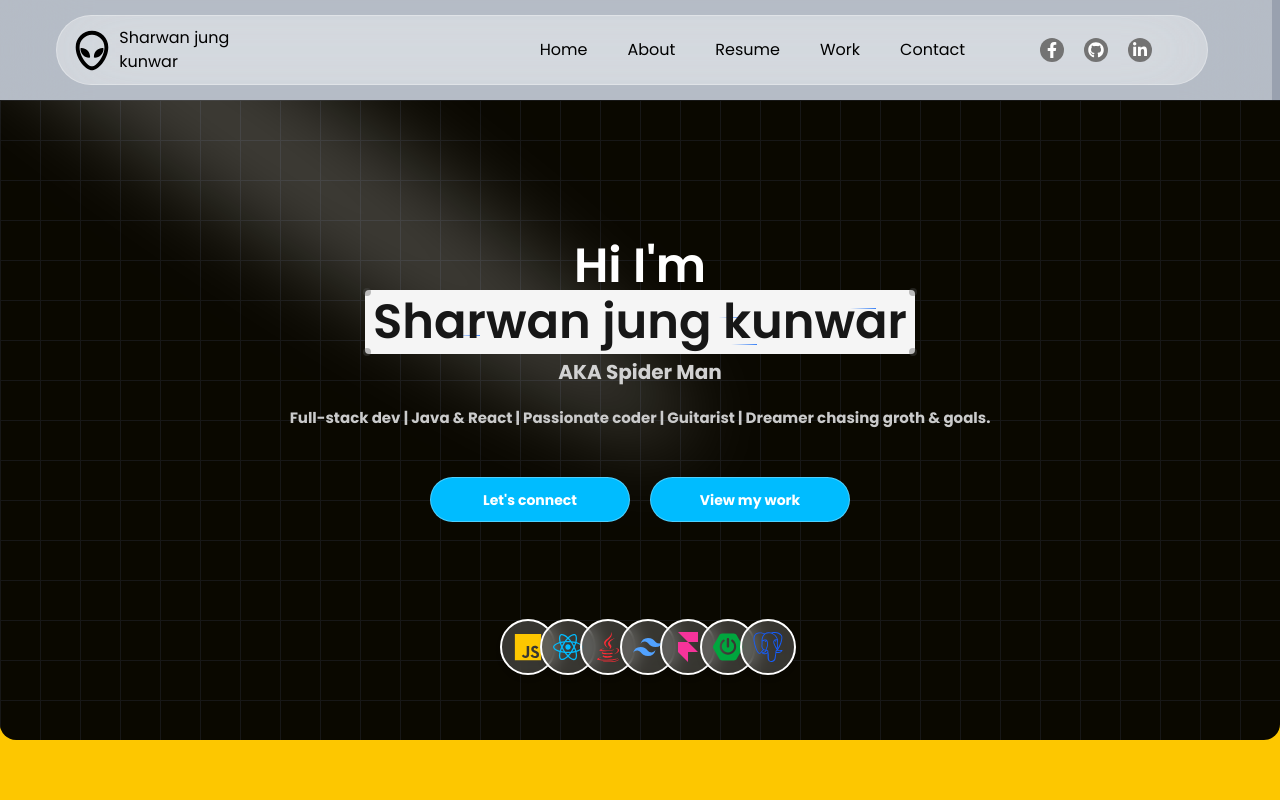
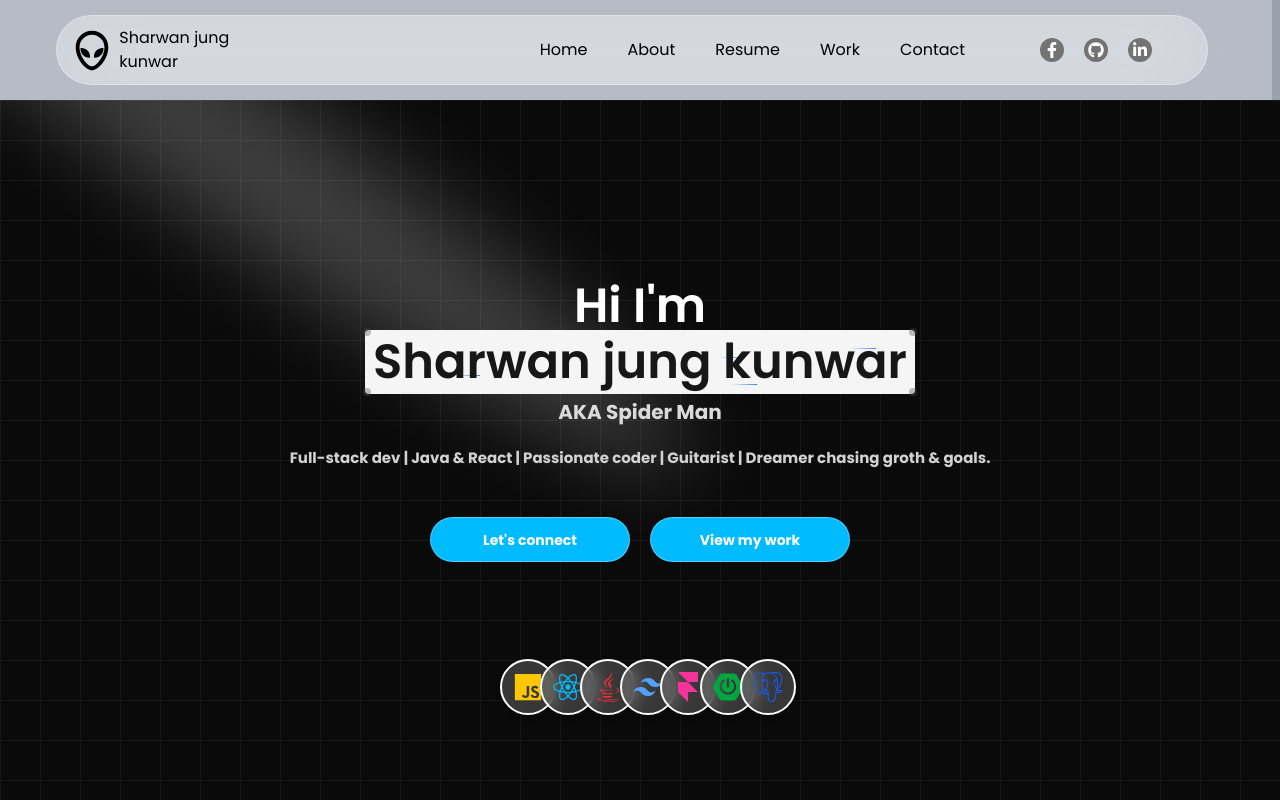
Before and after one commit to SharwanKunwar/Sharwan-Jung-Kunwar, a React (Vite) app: page / in a window 1280 px wide. Built offline with nearby package versions, Linux system fonts and the light colour scheme.

Commit message:
updated sizes

```diff
--- a/src/App.jsx
+++ b/src/App.jsx
@@ -75,7 +75,7 @@ function App() {
     <>
 
       {/* Home page --------------------------------------------------------------------------------------------------------------------------------------------------------------------- */}
-      <section id='home' ref={homePageRef} className='bg-red-100 w-full h-screen'>
+      <section id='home' ref={homePageRef} className='bg-white w-full h-full'>
         {/* top content  */}
         <header className='bg-gray-400 w-full md:h-[100px] h-[90px] flex justify-center md:items-center'>  {/* //you can set backimg in here in feture */}
           <div className='bg-gray-50/30 md:backdrop-blur-2xl w-full md:mr-4 md:h-[100px] h-[90px] flex justify-center md:items-center absolute z-50'>
@@ -159,8 +159,9 @@ function App() {
         </header>
 
         {/* bottom content */}
-        <main className='bg-yellow-400 w-full h-full'>
+        <main className=' w-full'>
           <SpotlightPreview/>
+          {/* <section className='bg-yellow-400 h-[20%] md:hidden lg:block'>love</section> */}
         </main>
       </section>
       {/* Home page  end ---------------------------------------------------------------------------------------------------------------------------------------------------------------------*/}
--- a/src/components/ui/CoverDemo.jsx
+++ b/src/components/ui/CoverDemo.jsx
@@ -5,7 +5,7 @@ import { AnimatedTooltipPreview } from "./AnimatedTooltipPreview";
 export function CoverDemo() {
   return (
     <div>
-        <section className="flex justify-center items-end gap-5  w-full md:h-[100px] h-[30px]"></section>
+        <section className="flex justify-center items-end gap-5  w-full md:h-[20px] h-[30px]"></section>
       <h1
         className="text-[75%] text-white md:text-3xl lg:text-5xl font-semibold max-w-7xl mx-auto text-center mt-0 relative z-20 py-2 bg-clip-text bg-gradient-to-b from-neutral-800 via-neutral-700 to-neutral-700 dark:from-neutral-800 dark:via-white dark:to-white">
             <span className="text-5xl">Hi I'm</span><br /> <span><Cover>Sharwan jung kunwar</Cover></span>
--- a/src/components/ui/SpotlightPreview.jsx
+++ b/src/components/ui/SpotlightPreview.jsx
@@ -6,7 +6,7 @@ import { CoverDemo } from "./CoverDemo";
 export function SpotlightPreview() {
   return (
     <div
-      className="relative flex md:h-[40rem] h-[50rem] w-full overflow-hidden rounded-b-2xl bg-black/[0.96] antialiased md:items-center md:justify-center">
+      className="relative flex md:h-[50rem] h-[50rem] w-full overflow-hidden rounded-b-2xl bg-black/[0.96] antialiased md:items-center md:justify-center">
       <div
         className={cn(
           "pointer-events-none absolute inset-0 [background-size:40px_40px] select-none",
```
